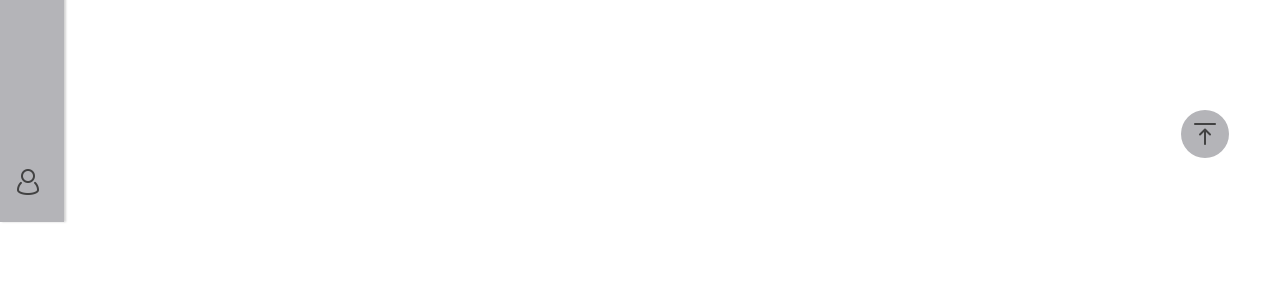
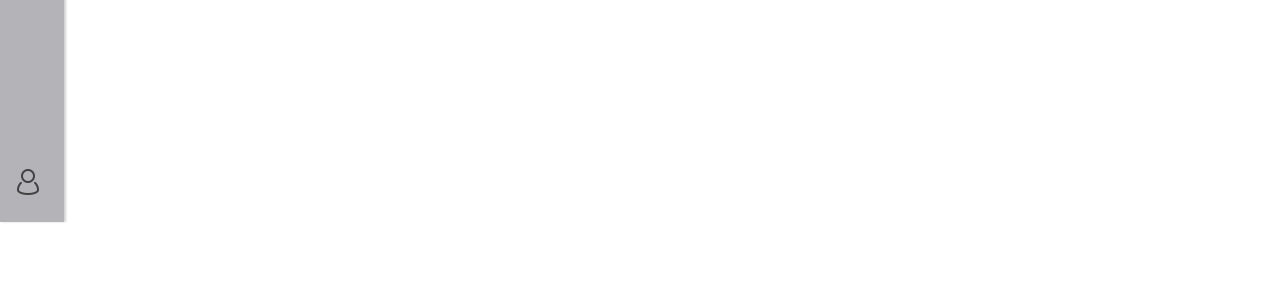
Before and after one commit to nhatdi2710/Devtalk, a PHP site: template app/src/Views/home.php in a window 1280 px wide. Shown: the part 578-878 px from the top of the page. Run offline with PHP 8.4, Linux system fonts and the light colour scheme; the template is opened without the code that fills it, so the values that code supplies are empty.

Commit message:
complete MVC setting

```diff
--- a/app/public/css/style.css
+++ b/app/public/css/style.css
@@ -68,22 +68,6 @@ body {
         background-color: #424242;
     }
 
-    #to-top {
-        position: fixed;
-        bottom: 8%;
-        right: 4%;
-
-        z-index: 1;
-    }
-
-    #to-top button {
-        padding: 8px;
-        border: none;
-        border-radius: 50%;
-
-        background-color: #B4B4B8;
-    }
-
 main {
     height: 1200px;
 }
--- a/app/public/index.php
+++ b/app/public/index.php
@@ -10,6 +10,9 @@
         case '/login.php':
             require __DIR__ . '/../src/Views/sites/login.php';
             break;
+        default:
+            http_response_code(404);
+            break;
     }
 ?>
 
--- a/app/src/Views/partials/footer.php
+++ b/app/src/Views/partials/footer.php
@@ -1,10 +1,4 @@
 <footer id="footer">
-    <div id="to-top">
-        <button>
-            <a href="#top"><img height="32px" src="/imgs/icons/to-top.png" alt=""></a>
-        </button>
-    </div>
-
     <div class="p-2">
         <ul class="nav justify-content-center">
             <li class="nav-item">
--- a/app/src/Views/partials/sidebar.php
+++ b/app/src/Views/partials/sidebar.php
@@ -4,11 +4,11 @@
     </div>
 
     <div class="col-lg-4 tools">
-        <a href="#" class="icon">
+        <a href="#newest" class="icon">
             <img height="32px" src="/imgs/icons/newest.png" alt="newest">
         </a>
 
-        <a href="#" class="icon">
+        <a href="#trending" class="icon">
             <img height="32px" src="/imgs/icons/trending.png" alt="trending">
         </a>
     </div>
--- a/composer.json
+++ b/composer.json
@@ -1,6 +1,7 @@
 {
     "require": {
         "gregwar/captcha": "^1.2",
-        "vlucas/phpdotenv": "^5.6"
+        "vlucas/phpdotenv": "^5.6",
+        "bramus/router": "^1.6"
     }
 }
```
Also changed, not shown: app/src/Views/sites/login.php (+24 -0 lines), app/src/Views/sites/profile.php (+28 -0 lines), README.txt, app/public/.htaccess (added), app/src/classes/Controllers/PostsController.php (added), app/src/classes/Controllers/UsersController.php (added), app/src/classes/Models/Post.php (added), app/src/classes/Models/Profile.php (added), 5 other files.
